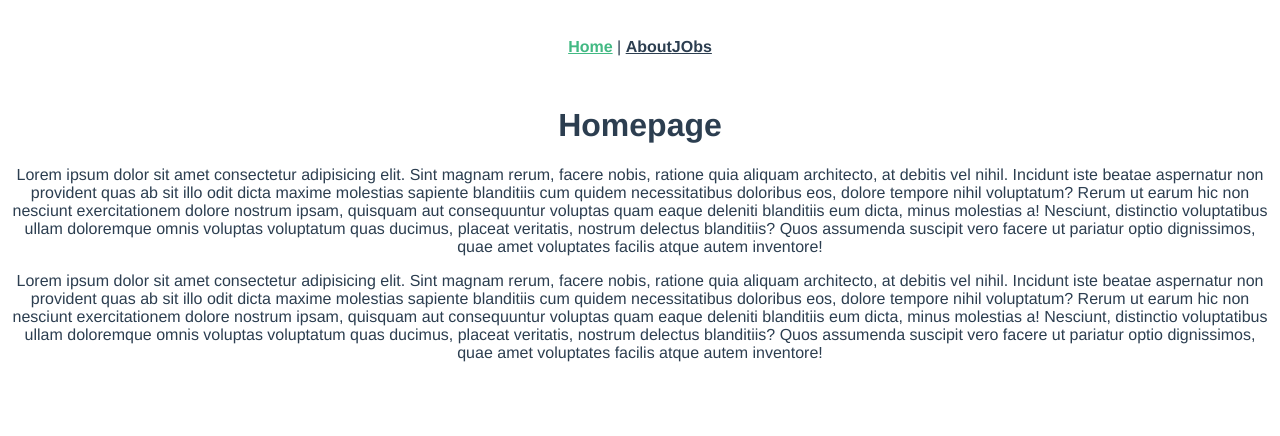
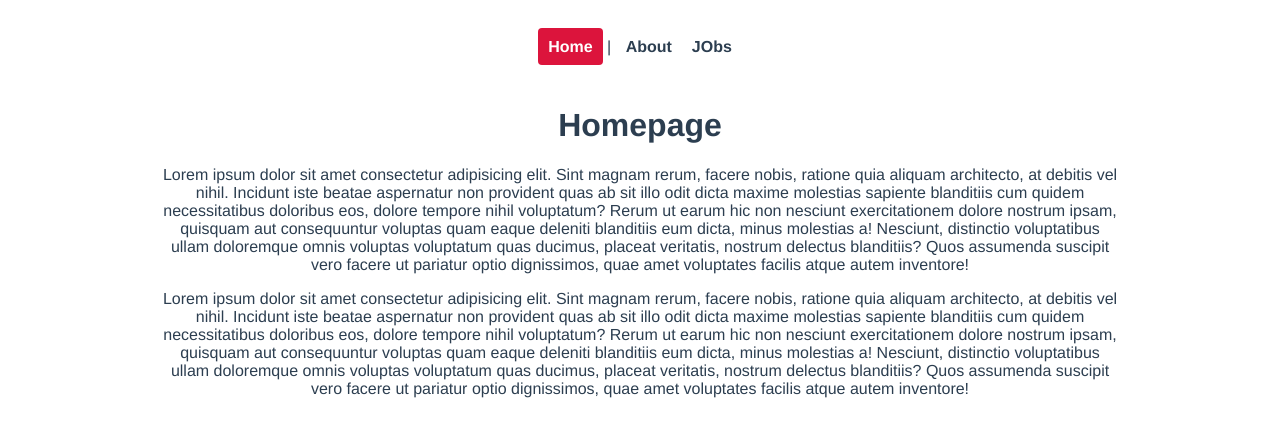
Before and after one commit to MuhammadHafijur/nos-jobs, a Vue app: page / in a window 1280 px wide. Shown: the top 436 px of the page. Built offline with nearby package versions, Linux system fonts and the light colour scheme.

Commit message:
:sparkles: feat: Route parameters

```diff
--- a/src/App.vue
+++ b/src/App.vue
@@ -14,18 +14,21 @@
   -moz-osx-font-smoothing: grayscale;
   text-align: center;
   color: #2c3e50;
+  max-width: 960px;
+  margin: 0 auto;
 }
-
 nav {
   padding: 30px;
 }
-
 nav a {
   font-weight: bold;
   color: #2c3e50;
+  text-decoration: none;
+  padding: 10px;
+  border-radius: 4px;
 }
-
 nav a.router-link-exact-active {
-  color: #42b983;
+  color: white;
+  background: crimson;
 }
 </style>
--- a/src/router/index.js
+++ b/src/router/index.js
@@ -2,6 +2,7 @@
 import HomeView from '../views/HomeView.vue'
 import About from '../views/AboutView.vue'
 import Jobs from '../views/jobs/Jobs.vue'
+import JobDetails from '../views/jobs/JobDetails.vue'
 
 const routes = [
   {
@@ -19,6 +20,11 @@
     path: '/jobs',
     name: 'Jobs',
     component: Jobs
+  },
+  {
+    path: '/jobs/:id',
+    name: 'JobDetails',
+    component: JobDetails
   }
 ]
 
--- a/src/views/jobs/JobDetails.vue
+++ b/src/views/jobs/JobDetails.vue
@@ -0,0 +1,18 @@
+<template>
+    <div>
+        <h1>Job Details Page</h1>
+        <p>The jobs id is {{ id }}</p>
+    </div>
+</template>
+<script>
+export default {
+    data() {
+        return {
+            id: this.$route.params.id
+        }
+    }
+}
+</script>
+<style>
+
+</style>
```
